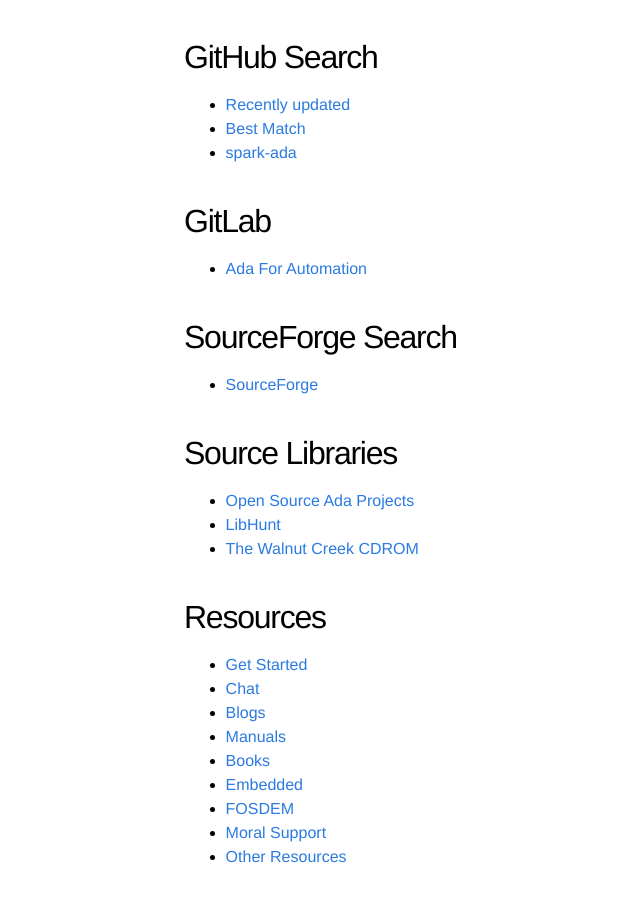
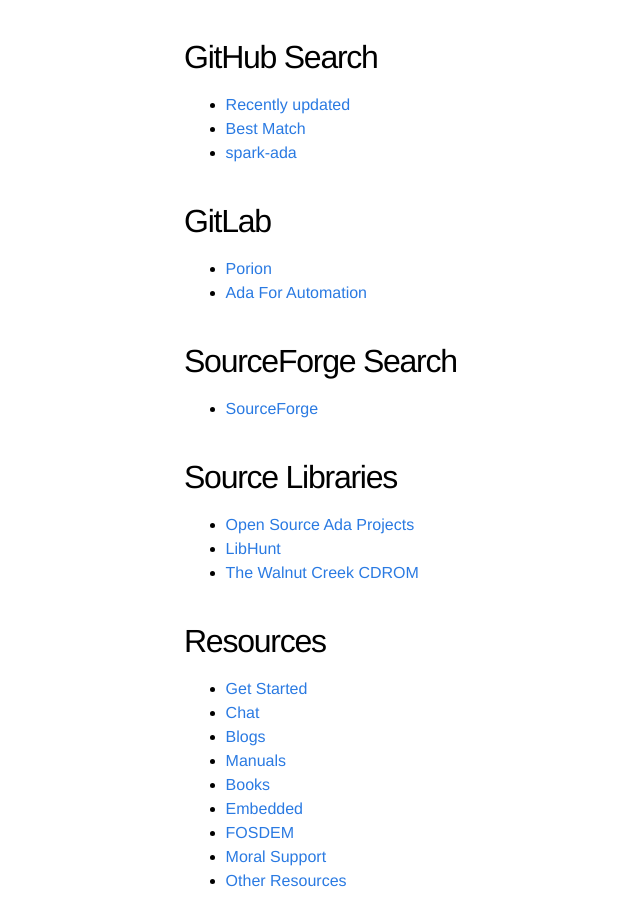
Before and after one commit to quornings/quornings.github.io, a Jekyll site: the page built from ada.md, in a window 1280 px wide and 900 px high, scrolled down 1189 px. Shown: the whole window, without its empty margins (56-696 px from the left). Built offline with Jekyll 4.4.1, drawn with Linux system fonts in a browser that asks for light colours.

Commit message:
Add Porion in GitLab

```diff
--- a/ada.md
+++ b/ada.md
@@ -48,6 +48,7 @@ title: Ada Projects
 - [spark-ada](https://github.com/topics/spark-ada)
 
 ## GitLab
+- [Porion](https://gitlab.com/stcarrez/porion)
 - [Ada For Automation](https://gitlab.com/ada-for-automation/ada-for-automation)
 
 ## SourceForge Search
```
